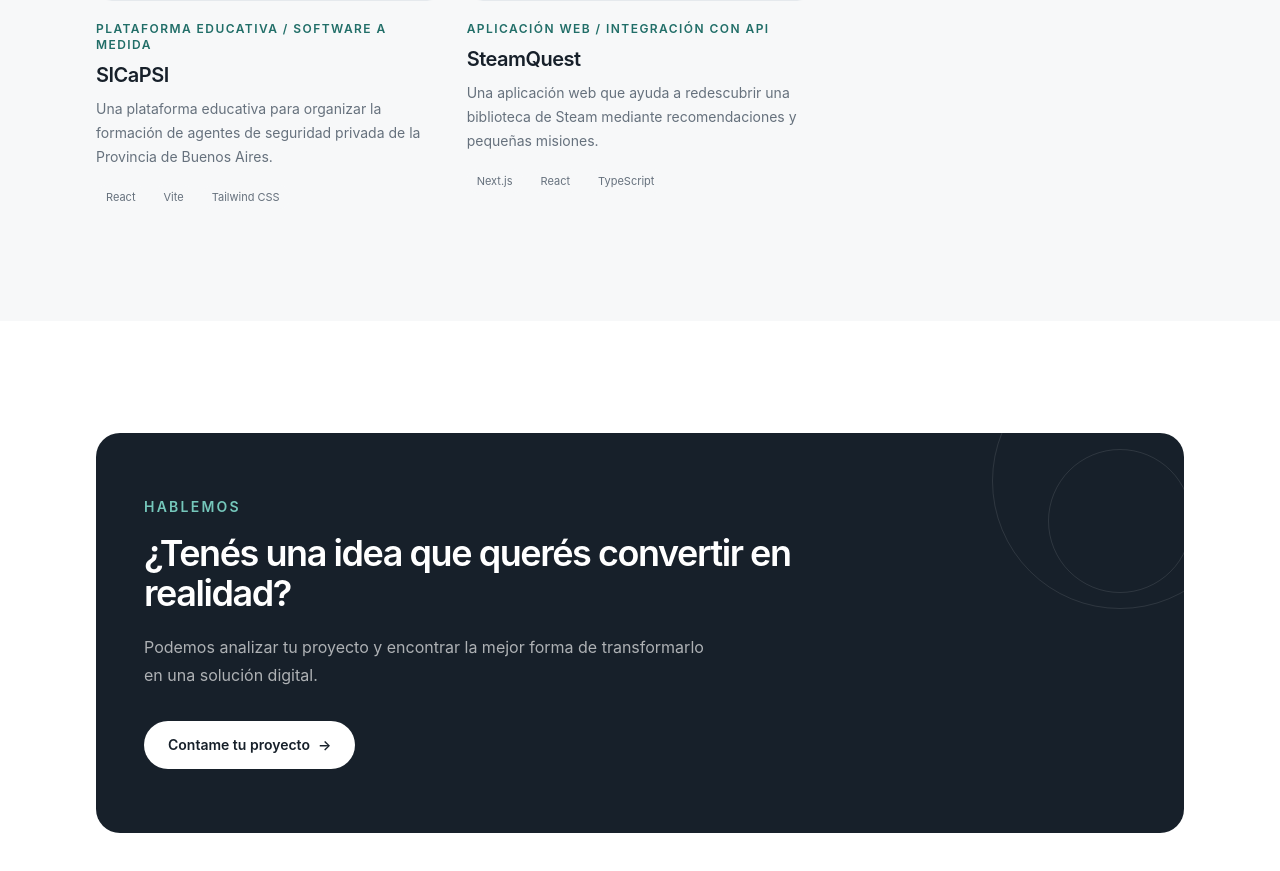
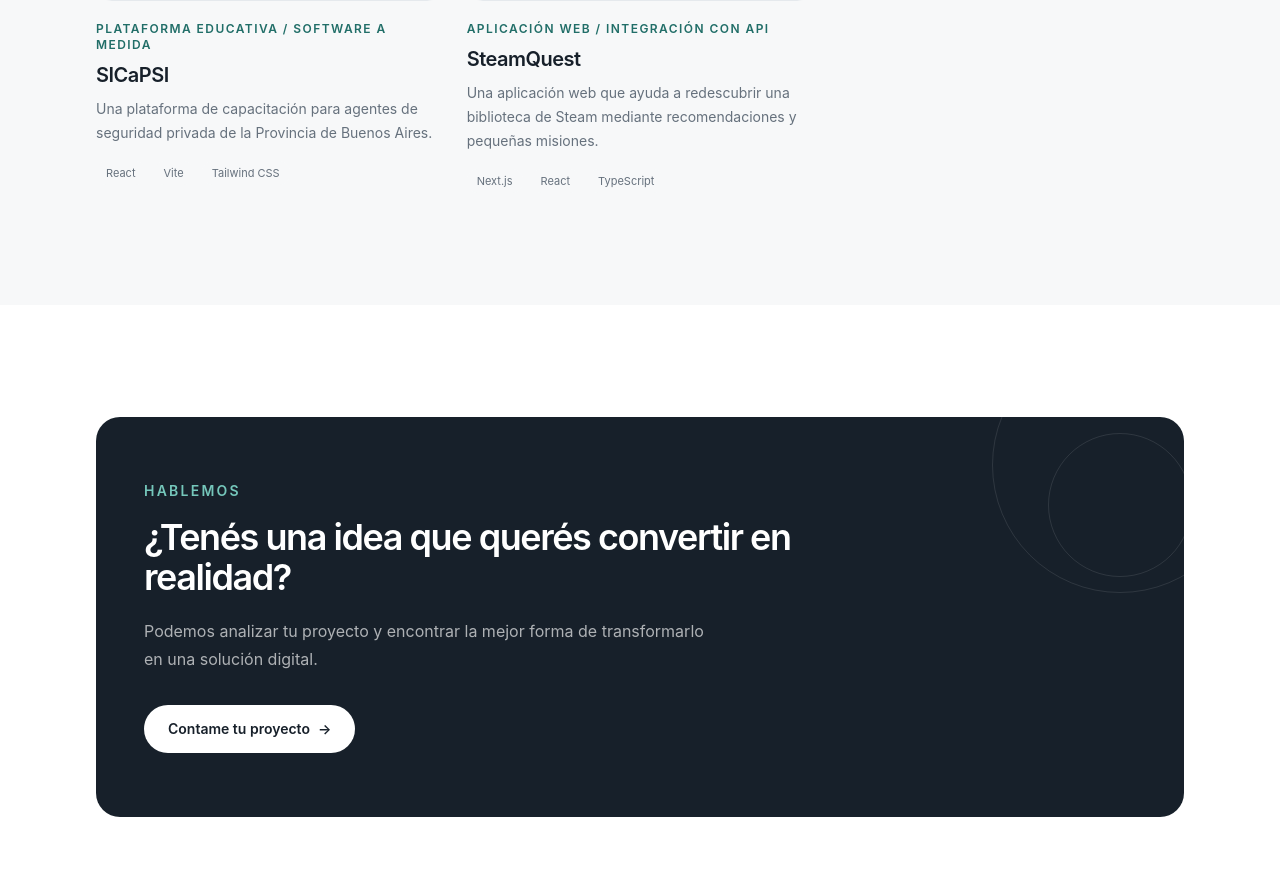
Before and after one commit to FrancoLavi/Marca-personal, a Next.js app: page /proyectos in a window 1280 px wide. Shown: the part 1817-2688 px from the top of the page. Built offline with nearby package versions, Linux system fonts and the light colour scheme.

Commit message:
fix: clarify SICaPSI project description

```diff
--- a/data/projects.ts
+++ b/data/projects.ts
@@ -22,12 +22,12 @@ export const projects: Project[] = [
   {
     slug: "sicapsi",
     title: "SICaPSI",
-    shortDescription: "Una plataforma educativa para organizar la formación de agentes de seguridad privada de la Provincia de Buenos Aires.",
-    description: "Una plataforma full-stack desarrollada para centralizar la capacitación, los contenidos y el seguimiento de estudiantes y equipos docentes del Instituto Superior Juan XXIII.",
+    shortDescription: "Una plataforma de capacitación para agentes de seguridad privada de la Provincia de Buenos Aires.",
+    description: "Un sistema full-stack desarrollado por Franco y su equipo para acompañar la formación de agentes de seguridad privada de la Provincia de Buenos Aires mediante contenidos, simulaciones y seguimiento del desempeño.",
     category: "Plataforma educativa / Software a medida",
-    problem: "Centralizar la gestión de capacitaciones para que estudiantes, docentes y responsables puedan acceder a contenidos, evaluaciones, progreso y comunicación desde un mismo lugar.",
-    solution: "Desarrollo de una plataforma con distintos perfiles de usuario, gestión de cursos y niveles, materiales de estudio, evaluaciones, seguimiento del progreso y mensajería interna.",
-    features: ["Gestión de usuarios y roles", "Administración de capacitaciones", "Cursos, niveles y bibliografía", "Evaluaciones y resultados", "Seguimiento del progreso", "Mensajería interna", "Paneles para estudiantes y docentes", "Diseño responsive"],
+    problem: "Crear una herramienta que permita organizar la capacitación y evaluar, de forma clara y consistente, cómo se desenvuelven los agentes en distintos escenarios de seguridad.",
+    solution: "Desarrollo de una plataforma con clases magistrales, material bibliográfico, entornos explorables, simulaciones interactivas, reportes de desempeño y herramientas de gestión y comunicación.",
+    features: ["Acceso seguro y recuperación de cuenta", "Clases magistrales y material bibliográfico", "Exploración libre de escenarios", "Simulaciones interactivas", "Seguimiento del progreso", "Reportes de desempeño", "Mensajería y notificaciones", "Gestión de usuarios y contenidos"],
     technologies: ["React", "Vite", "Tailwind CSS", "Node.js", "Express", "MongoDB", "Socket.IO"],
     image: "/projects/sicapsi-home.jpg",
     repositoryUrl: "https://github.com/Instituto-Superior-Juan-XXIII/SICaPSI",
```
